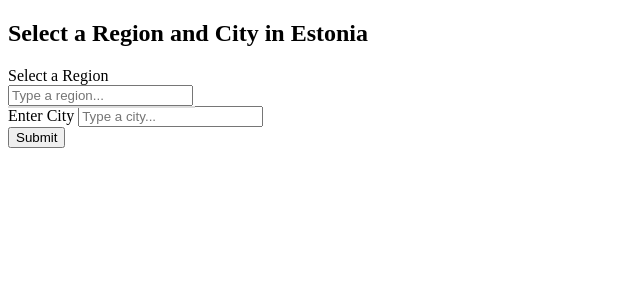
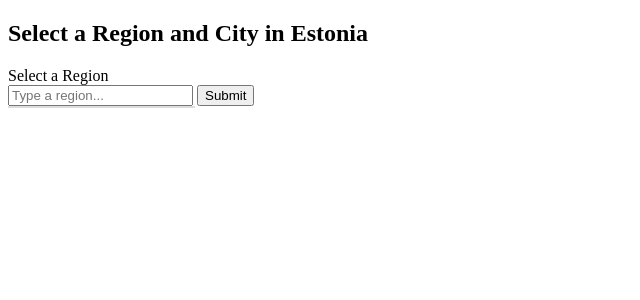
Before and after one commit to nkluba/web, a Flask app: page / in a window 1280 px wide. Shown: the top 300 px of the page, without its empty margins (0-640 px from the left). Run offline with Flask 3, Linux system fonts and the light colour scheme; data that the repository does not hold is empty; some libraries are stand-ins or nearby versions.

Commit message:
city field removed

```diff
--- a/templates/index.html
+++ b/templates/index.html
@@ -55,10 +55,6 @@
                         </select>
                         <div id="region-list"></div>
                     </div>
-                    <div>
-                        <label for="city-input">Enter City</label>
-                        <input type="text" id="city-input" placeholder="Type a city..." name="city">
-                    </div>
                     <button type="submit">Submit</button>
                 </form>
             </div>
```
